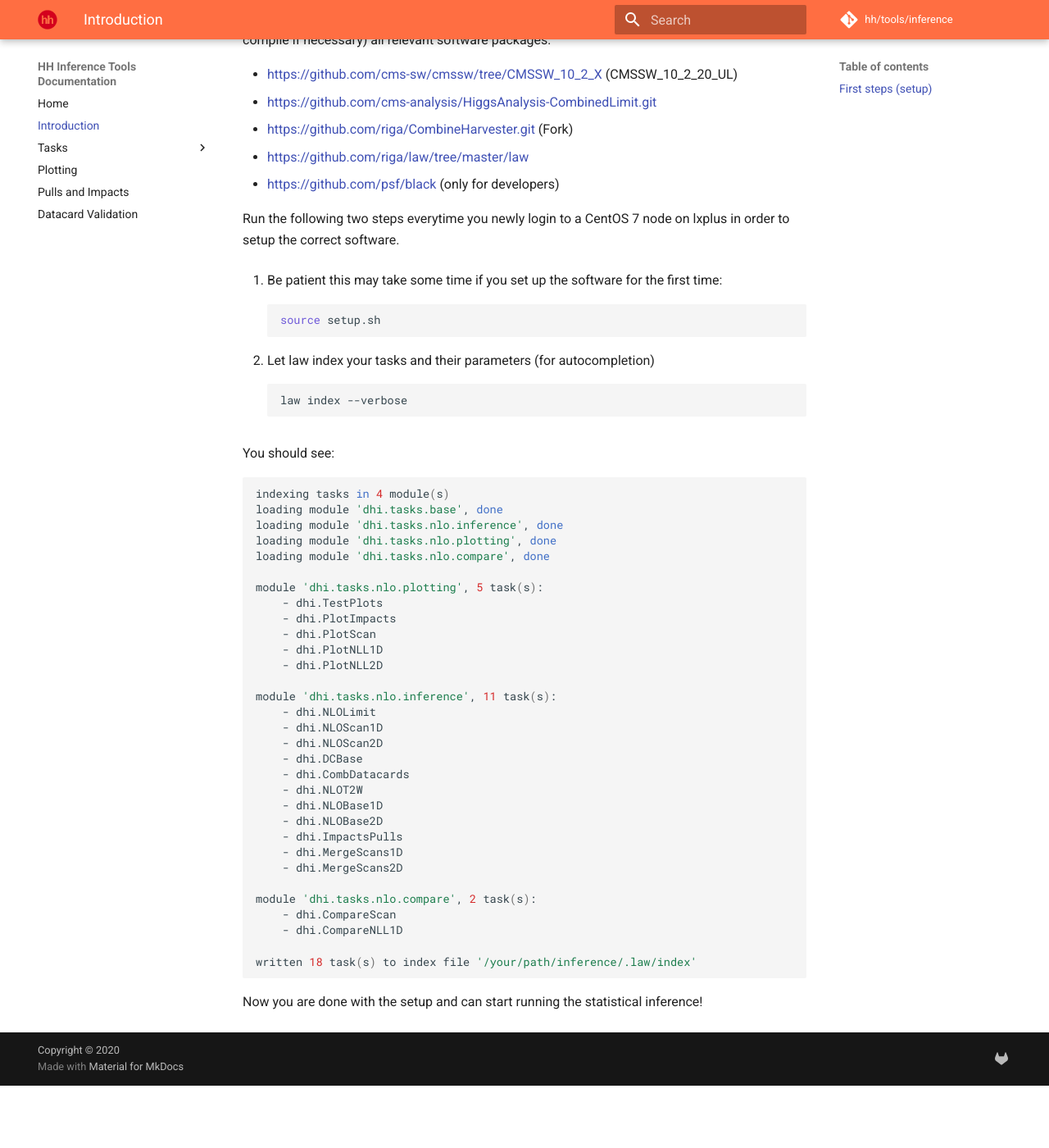
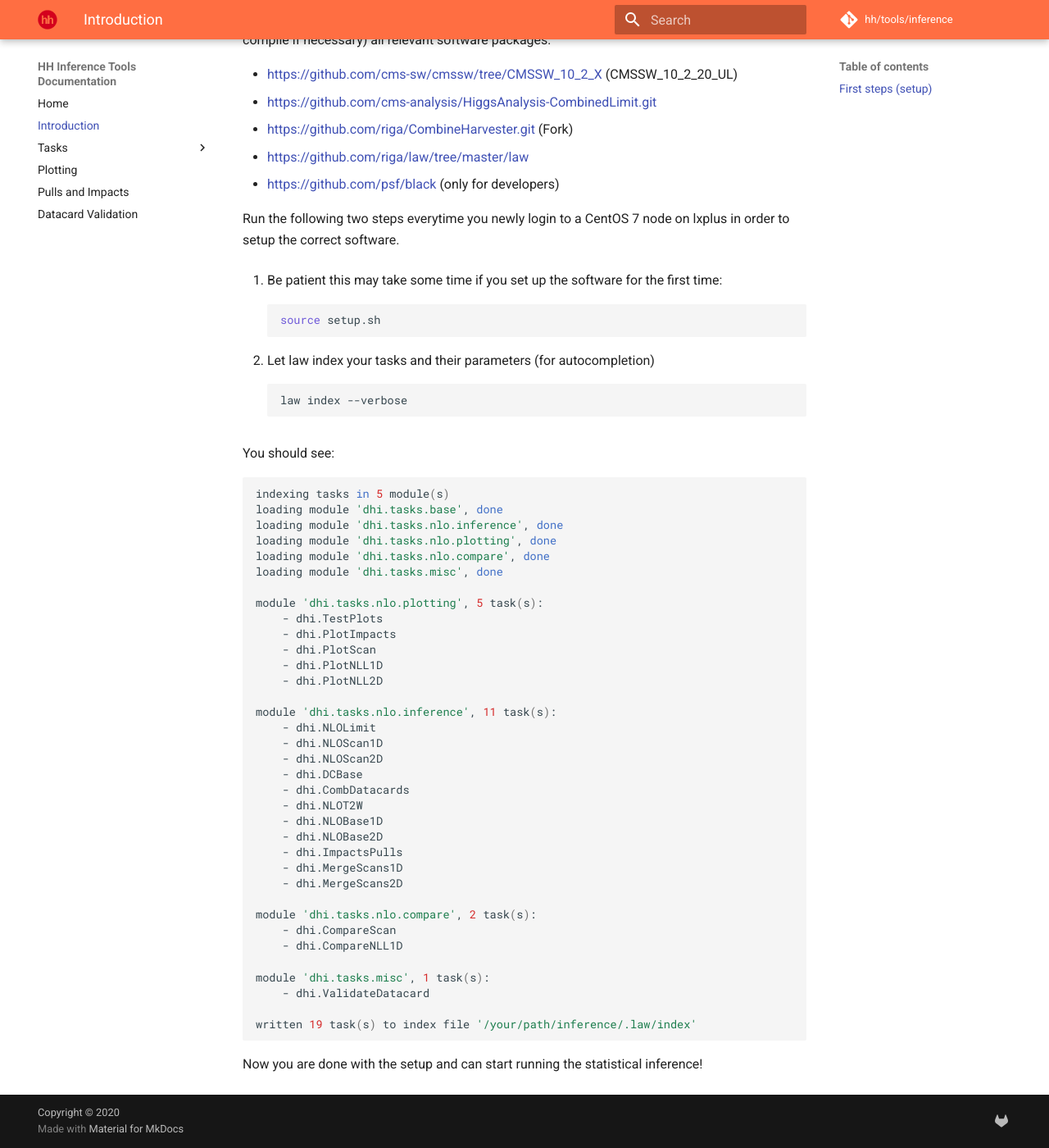
Before and after one commit to cms-hh/inference_tools, an MkDocs documentation site: the page built from docs/content/introduction.md, in a window 1280 px wide and 1400 px high, scrolled down 434 px. Shown: the whole window at 82% size. Built offline with MkDocs 1.6.1 and Material for MkDocs 9.7.7, drawn with Linux system fonts in a browser that asks for light colours; before the commit the page ends 1758 px from its top, so only the background shows below that.

Commit message:
update law index doc

````diff
--- a/docs/content/introduction.md
+++ b/docs/content/introduction.md
@@ -36,11 +36,12 @@ law index --verbose
 
 You should see:
 ```bash
-indexing tasks in 4 module(s)
+indexing tasks in 5 module(s)
 loading module 'dhi.tasks.base', done
 loading module 'dhi.tasks.nlo.inference', done
 loading module 'dhi.tasks.nlo.plotting', done
 loading module 'dhi.tasks.nlo.compare', done
+loading module 'dhi.tasks.misc', done
 
 module 'dhi.tasks.nlo.plotting', 5 task(s):
     - dhi.TestPlots
@@ -66,7 +67,10 @@ module 'dhi.tasks.nlo.compare', 2 task(s):
     - dhi.CompareScan
     - dhi.CompareNLL1D
 
-written 18 task(s) to index file '/your/path/inference/.law/index'
+module 'dhi.tasks.misc', 1 task(s):
+    - dhi.ValidateDatacard
+
+written 19 task(s) to index file '/your/path/inference/.law/index'
 ```
 
 Now you are done with the setup and can start running the statistical inference!
````
